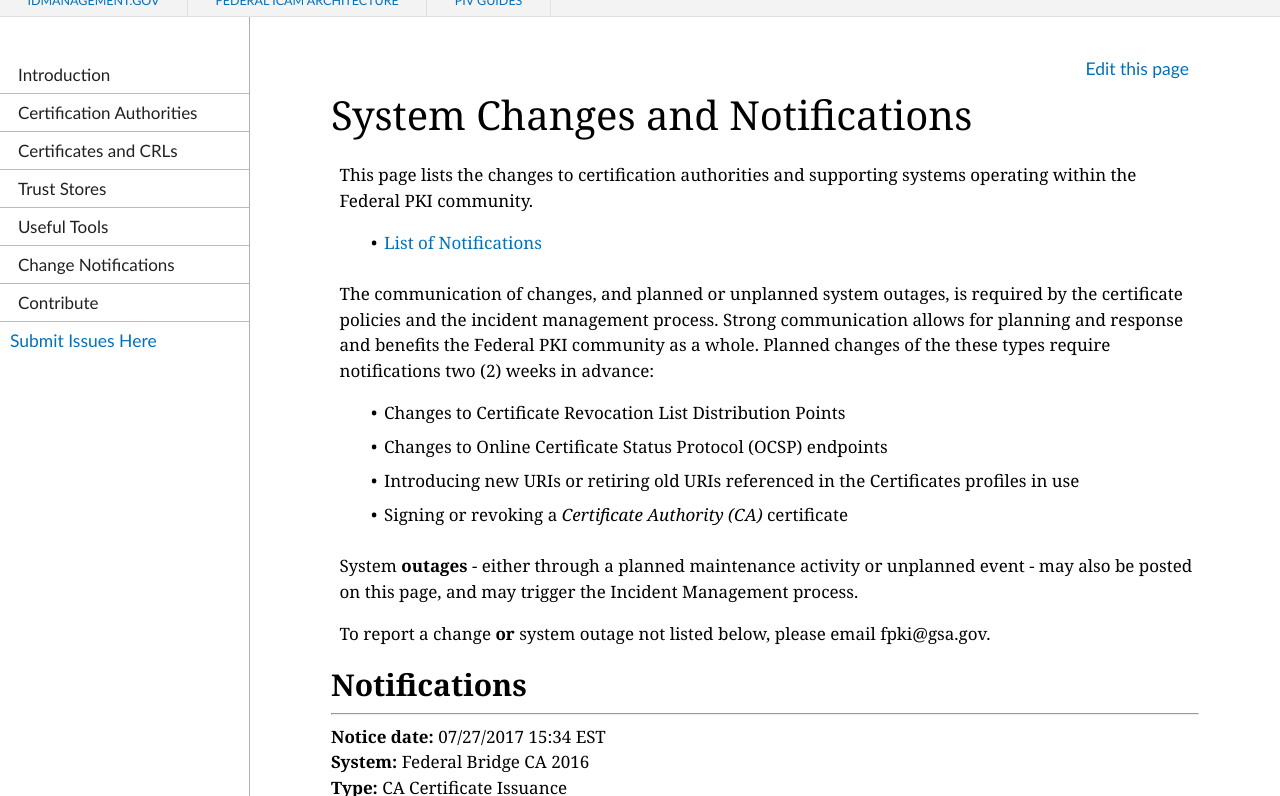
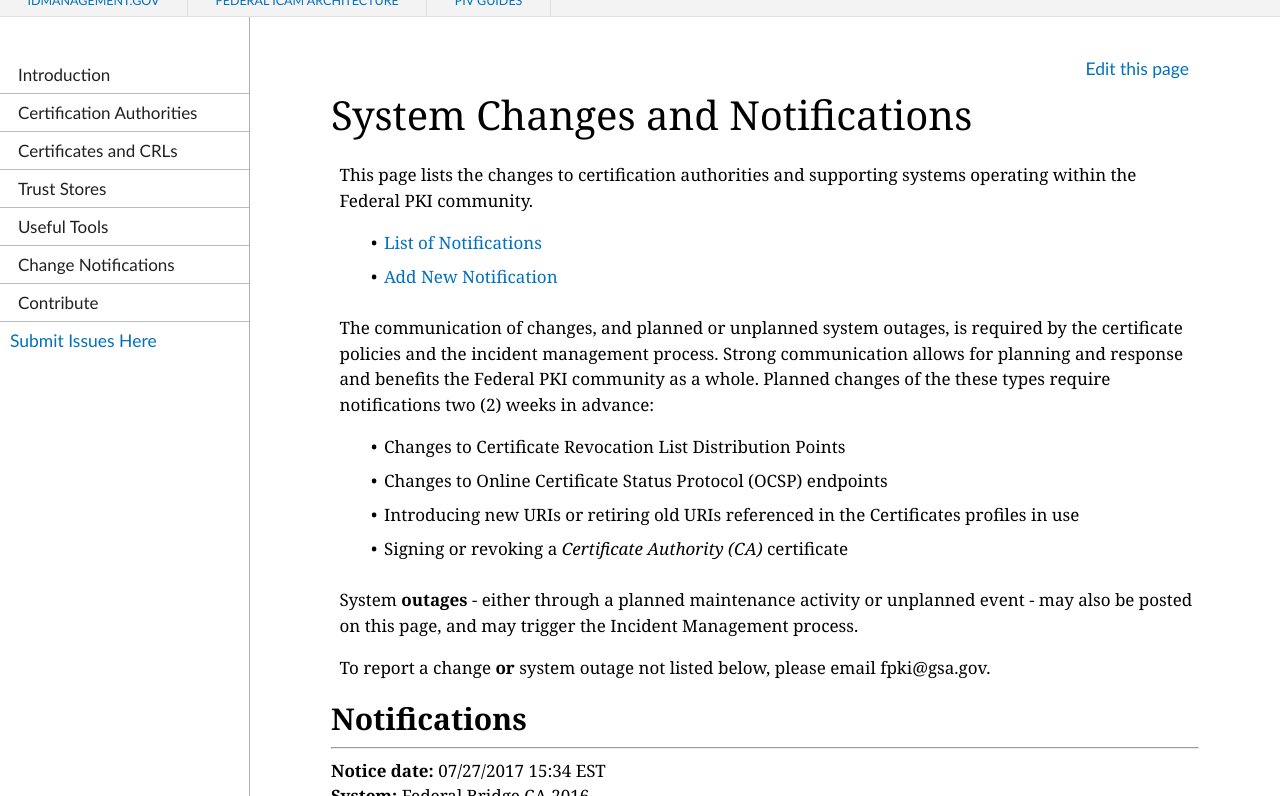
Before and after one commit to GSA/fpki-guides, a Jekyll site: the page built from pages/notifications.md, in a window 1280 px wide and 900 px high, cut to the strip 104-900 px from the top of the window. Built offline with Jekyll 4.4.1, drawn with Linux system fonts in a browser that asks for light colours; nearby versions of some CDN libraries.

Commit message:
Update notifications.md

```diff
--- a/pages/notifications.md
+++ b/pages/notifications.md
@@ -6,6 +6,7 @@ layout: default
 This page lists the changes to certification authorities and supporting systems operating within the Federal PKI community.
 
 - [List of Notifications](#notifications)
+- [Add New Notification](http://github.com/djpackham/fpki-guides/issues/new?title=System%20Notification%20for%3A%20%3CYour%20Organization%3E&amp;body=%23%23%23%23%20Notice%20Date:%0A%3CEnter%20Notice%20Date%20Here%3E%0A%0A%23%23%23%23%20System:%0A%3CEnter%20System%20Name%20Here%3E&amp;labels[]=System%20Notification)
 
 The communication of changes, and planned or unplanned system outages, is required by the certificate policies and the incident management process.  Strong communication allows for planning and response and benefits the Federal PKI community as a whole.  Planned changes of the these types require notifications two (2) weeks in advance:
 
```
